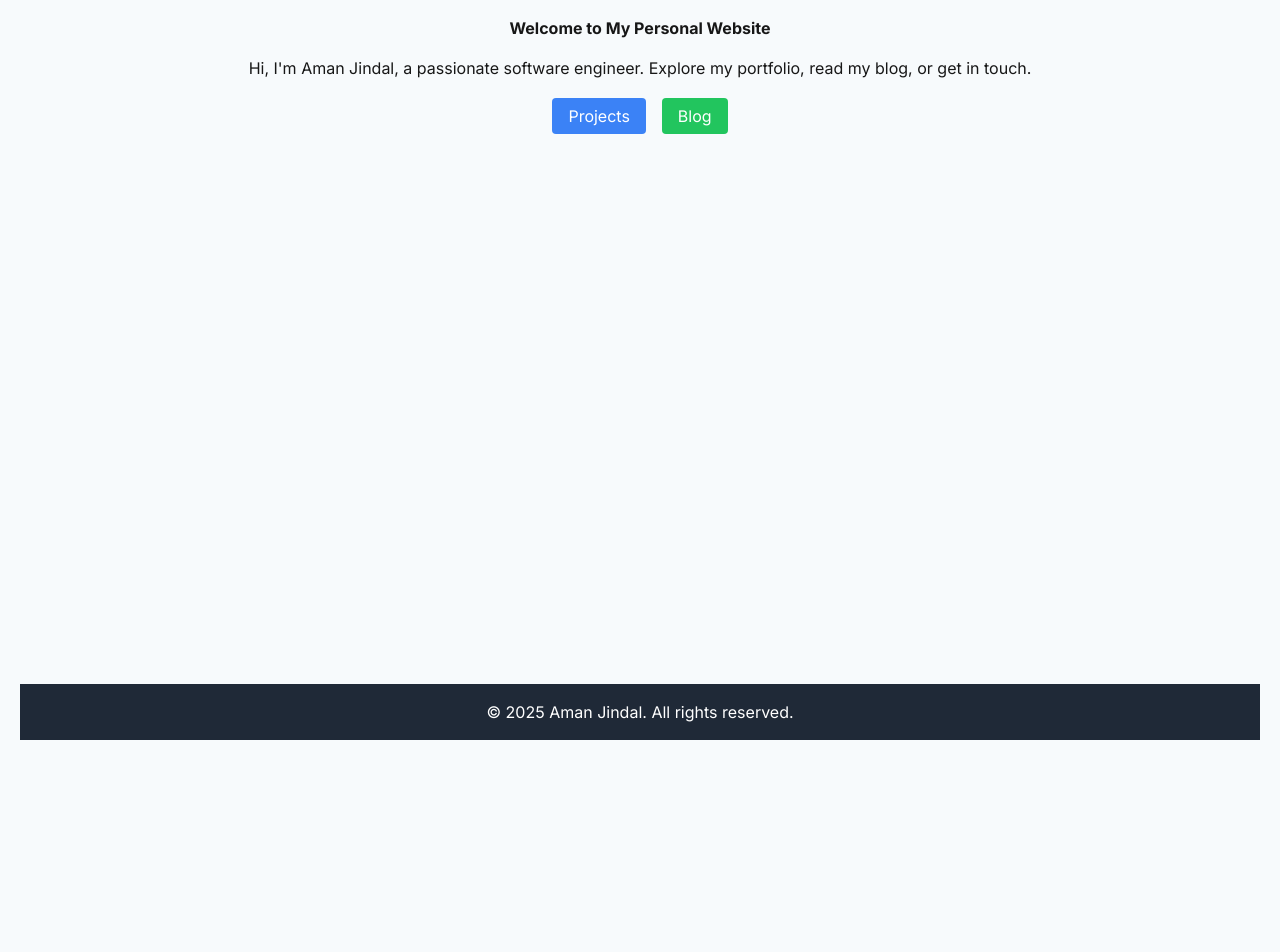
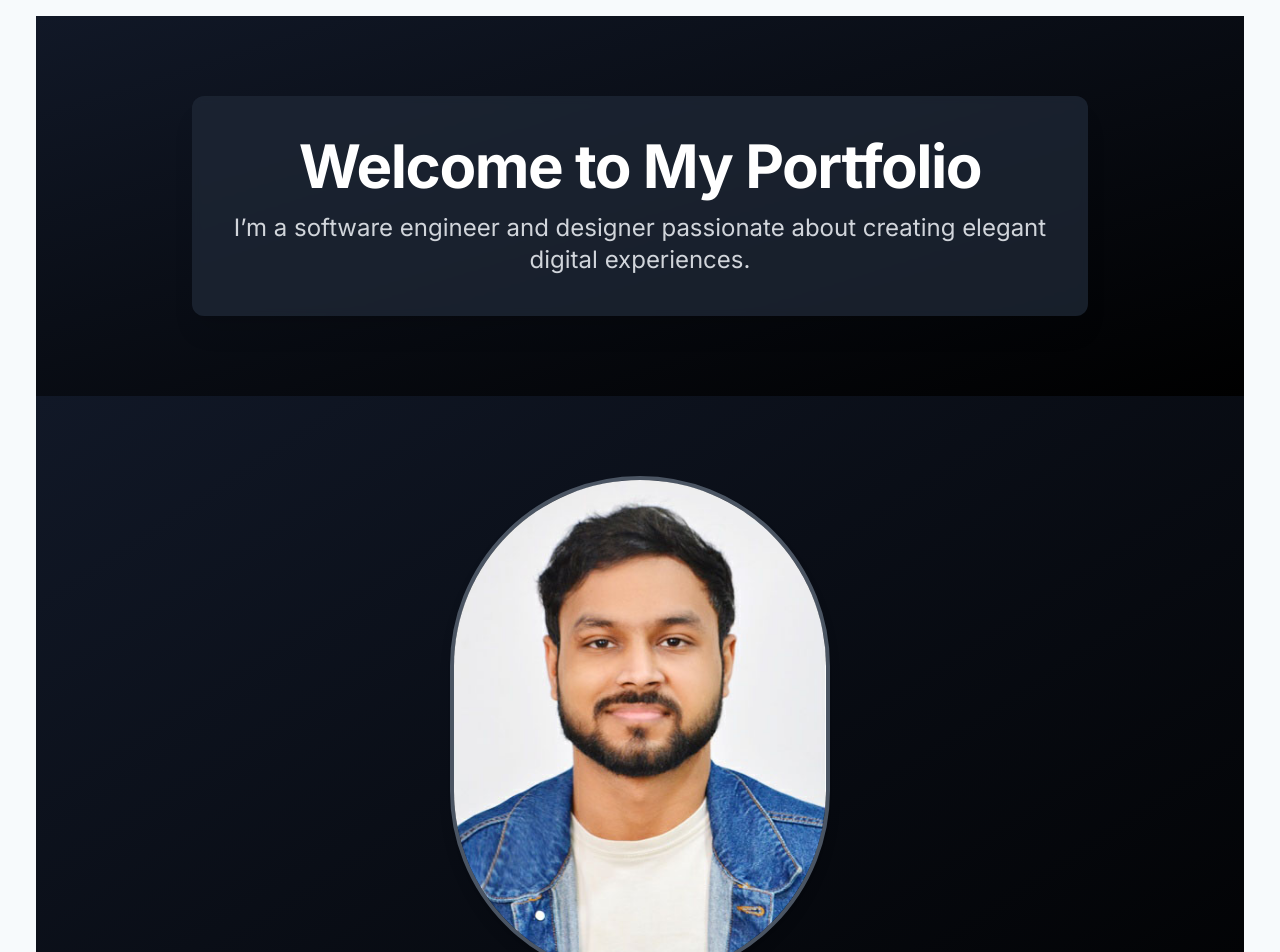
Before and after one commit to Aman-Jindal/My-first_website, a Next.js app: page / in a window 1280 px wide. Shown: the part 80-1032 px from the top of the page. Before the commit the page ends 840 px from the top, so only its background shows below. Built offline with nearby package versions, Linux system fonts and the light colour scheme.

Commit message:
Created the layout of the home page

```diff
--- a/src/app/page.js
+++ b/src/app/page.js
@@ -1,27 +1,48 @@
-// app/page.js
-import Link from "next/link";
+// src/app/page.js
+import Image from "next/image";
 
 export default function Home() {
-    return (
-        <div className="text-center">
-            <h1 className="text-4x1 font-bold mb-4"> Welcome to My Personal Website</h1>
-            <p className="mb-6">
-                Hi, I&apos;m Aman Jindal, a passionate software engineer. Explore my portfolio, read my blog, or get in touch.
+  return (
+    <main>
+      {/* Hero Section */}
+      <section className="relative bg-gradient-to-br from-gray-900 to-black">
+        <div className="container mx-auto px-4 py-20">
+          <div className="max-w-4xl mx-auto bg-gray-800 bg-opacity-75 backdrop-blur-sm rounded-xl p-10 shadow-xl text-center">
+            <h1 className="text-5xl md:text-6xl font-extrabold text-white tracking-tight mb-4">
+              Welcome to My Portfolio
+            </h1>
+            <p className="text-xl md:text-2xl text-gray-300">
+              I’m a software engineer and designer passionate about creating elegant digital experiences.
             </p>
-            <div className="space-x-4">
-                <Link
-                    href="/projects"
-                    className="px-4 py-2 bg-blue-500 text-white rounded hover:bg-blue-600"
-                >
-                    Projects
-                </Link>
-                <Link
-                    href="/blog"
-                    className="px-4 py-2 bg-green-500 text-white rounded hover:bg-green-600"
-                >
-                    Blog
-                </Link>
+          </div>
+        </div>
+      </section>
+
+      {/* Profile Section */}
+      <section className="relative bg-gradient-to-br from-gray-900 to-black">
+        <div className="container mx-auto px-4 py-20">
+          <div className="flex flex-col items-center">
+            {/* Profile Picture */}
+            <div className="mb-6">
+              <Image
+                src="/images/Photo.jpg"  // Place your profile image in the public/images folder
+                alt="Profile Picture"
+                width={380}               // Adjust width and height as needed (e.g., 192px = 12rem)
+                height={380}
+                className="rounded-full border-4 border-gray-600 shadow-lg"
+              />
             </div>
+            {/* Name and Tagline */}
+            <h2 className="text-4xl text-white font-bold mb-2">Your Name</h2>
+            <p className="text-lg text-gray-300 text-center max-w-2xl">
+              A short bio or tagline goes here—something that highlights your passion, your expertise, or your creative journey.
+            </p>
+          </div>
         </div>
-    );
+      </section>
+
+      {/* Additional Sections (Optional) */}
+      {/* You can add more sections below such as recent projects, testimonials, etc. */}
+    </main>
+  );
 }
```
Also changed, not shown: public/images/Photo.jpg (added), public/images/profile.jpg (renamed from public/images/about-bg1.jpg).
